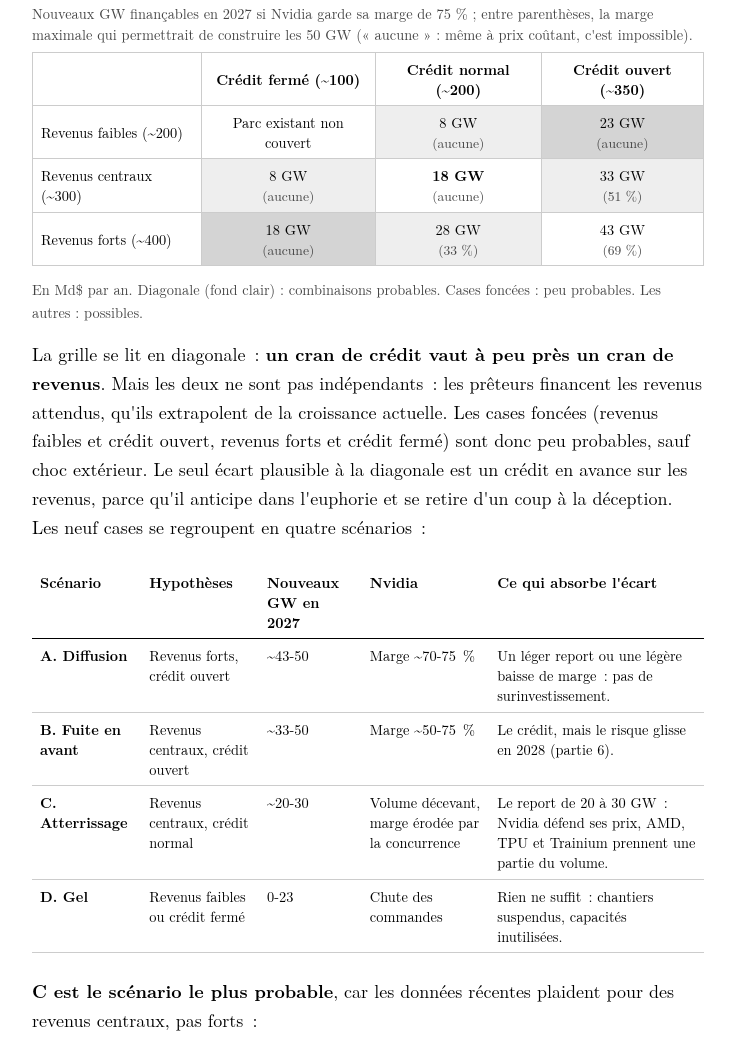
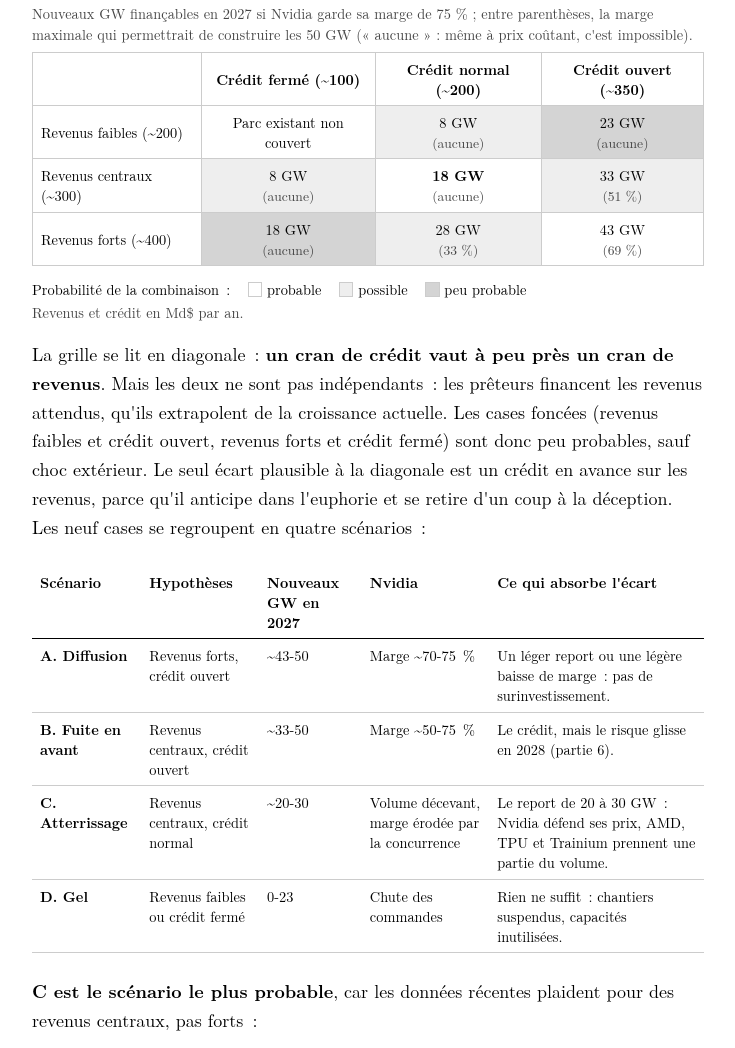
Before and after one commit to clementtisseau/clementtisseau.github.io, a plain HTML site: page posts/surinvestissement-ia.html in a window 1280 px wide. Shown: the part 6241-7289 px from the top of the page, without its empty margins (272-1007 px from the left). Drawn offline with Linux system fonts and the light colour scheme.

Commit message:
Add probability legend to scenario grid
Co-Authored-By: Claude Opus 5.5 <noreply@anthropic.com>
Claude-Session: https://claude.ai/code/session_01KFJzivizJeRTrBbcg763Th

```diff
--- a/posts/surinvestissement-ia.css
+++ b/posts/surinvestissement-ia.css
@@ -213,3 +213,29 @@
         font-size: 1.6rem;
       }
     }
+
+    .legend {
+      font-size: 0.9rem;
+      margin-top: -0.75rem;
+    }
+
+    .legend .sw {
+      display: inline-block;
+      width: 0.9rem;
+      height: 0.9rem;
+      border: 1px solid var(--border);
+      vertical-align: -0.12rem;
+      margin: 0 0.3rem 0 0.8rem;
+    }
+
+    .legend .item {
+      white-space: nowrap;
+    }
+
+    .legend .sw.p { background: #ffffff; }
+    .legend .sw.m { background: #eeeeee; }
+    .legend .sw.i { background: #d4d4d4; }
+
+    .legend .unit {
+      color: var(--muted);
+    }
--- a/posts/surinvestissement-ia.html
+++ b/posts/surinvestissement-ia.html
@@ -140,7 +140,7 @@
 <tr><th>Revenus centraux (~300)</th><td class="m">8 GW<br><span>(aucune)</span></td><td class="p"><strong>18 GW</strong><br><span>(aucune)</span></td><td class="m">33 GW<br><span>(51 %)</span></td></tr>
 <tr><th>Revenus forts (~400)</th><td class="i">18 GW<br><span>(aucune)</span></td><td class="m">28 GW<br><span>(33 %)</span></td><td class="p">43 GW<br><span>(69 %)</span></td></tr>
 </tbody></table></div>
-<p class="note">En Md$ par an. Diagonale (fond clair) : combinaisons probables. Cases foncées : peu probables. Les autres : possibles.</p>
+<p class="legend">Probabilité de la combinaison&nbsp;: <span class="item"><span class="sw p"></span>probable</span> <span class="item"><span class="sw m"></span>possible</span> <span class="item"><span class="sw i"></span>peu probable</span><br><span class="unit">Revenus et crédit en Md$ par an.</span></p>
 <p>La grille se lit en diagonale : <strong>un cran de crédit vaut à peu près un cran de revenus</strong>. Mais les deux ne sont pas indépendants : les prêteurs financent les revenus attendus, qu'ils extrapolent de la croissance actuelle. Les cases foncées (revenus faibles et crédit ouvert, revenus forts et crédit fermé) sont donc peu probables, sauf choc extérieur. Le seul écart plausible à la diagonale est un crédit en avance sur les revenus, parce qu'il anticipe dans l'euphorie et se retire d'un coup à la déception. Les neuf cases se regroupent en quatre scénarios :</p>
 <div class="table-wrap"><table>
 <thead>
```
